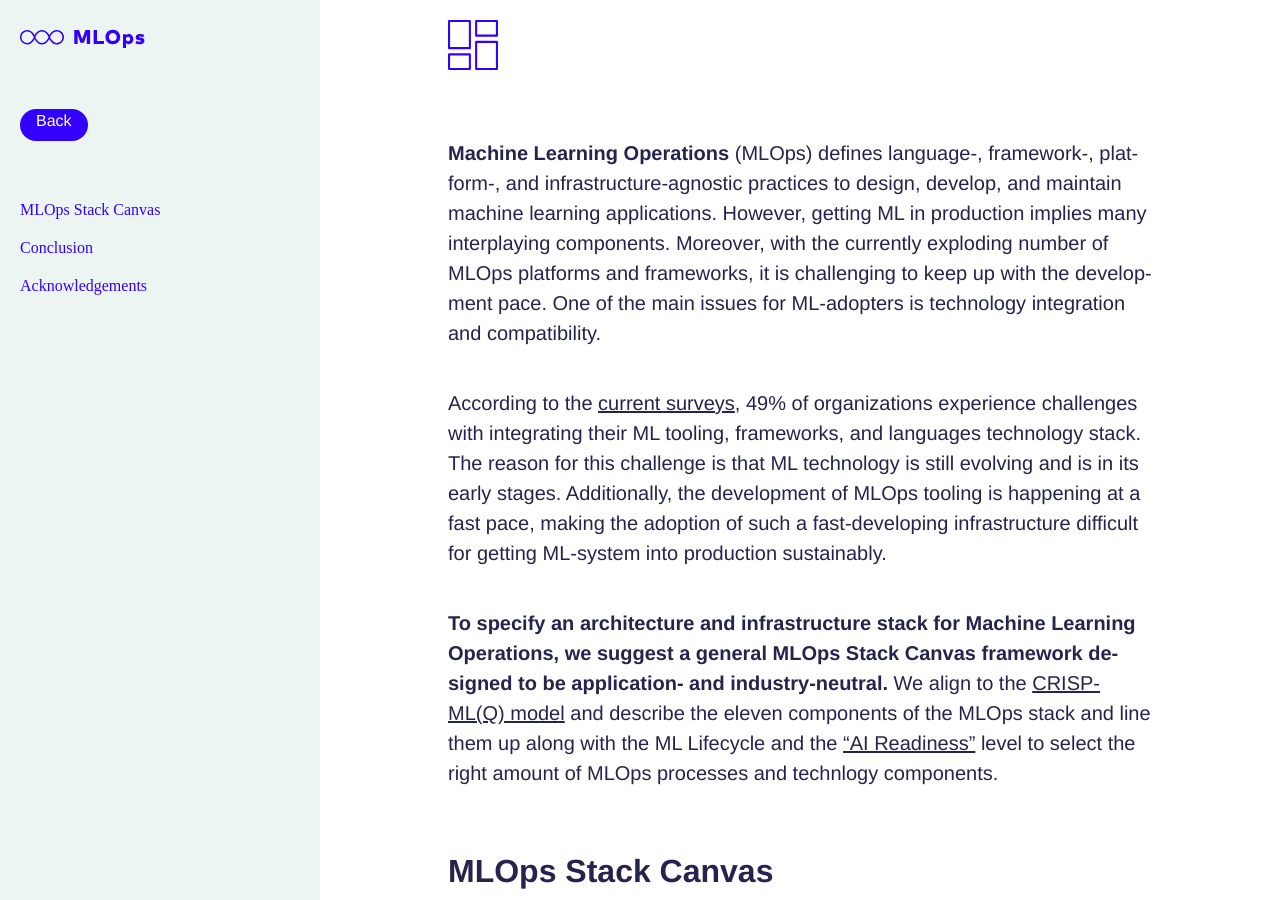
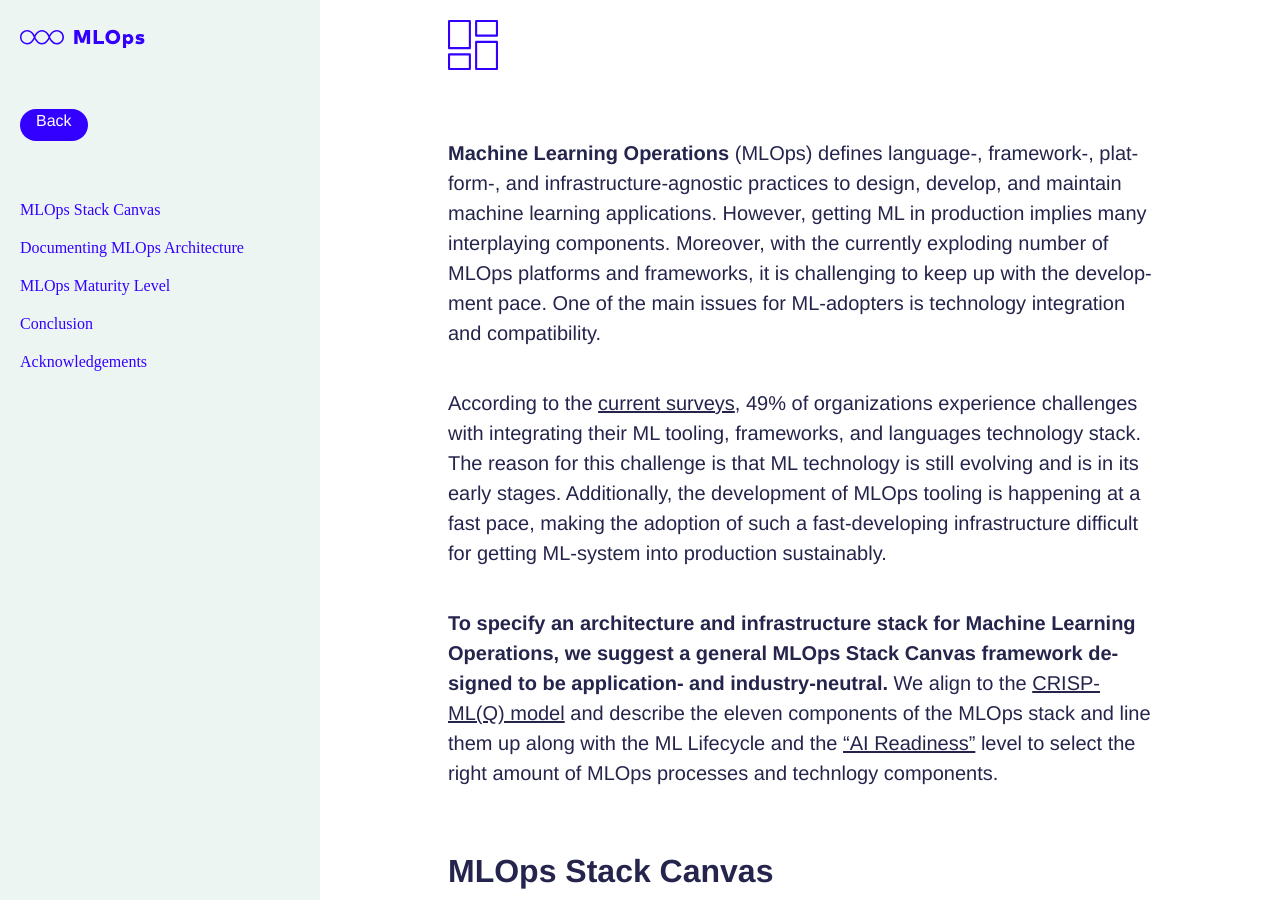
Before and after one commit to innoq/ml-ops.org, a Jekyll site: the page built from content/mlops-stack-canvas.md, in a window 1280 px wide and 900 px high. Built offline with Jekyll 4.4.1, drawn with Linux system fonts in a browser that asks for light colours; some web fonts are replaced.

Commit message:
ADRs for MLOps

```diff
--- a/content/mlops-stack-canvas.md
+++ b/content/mlops-stack-canvas.md
@@ -195,7 +195,7 @@
 
 The MLOps Stack Canvas scope is to assist you while identifying the workflows, architecture, and infrastructure components for the MLOps stack in the ML project. Answering questions in this canvas should get you a good estimation of costs that accompany your ML project in every phase.
 
-### Documenting MLOps Architecture
+## Documenting MLOps Architecture
 
 One of the effective ways to document the MLOps architecture is by using [Architecture Decision Records](https://adr.github.io/) (ARD) construct. For example, one ARD can manifest each building block from the MLOps Stack Canvas. The simplified ARD format consists of three essential components:
 
@@ -218,7 +218,7 @@
 *Consequences*: We need to move our data storage to the DVC-supported storage mechanisms. Additionally, upskilling our team members is required.
 
 
-### MLOps Maturity Level
+## MLOps Maturity Level
 
 Machine learning is still a new technology for many organizations. Launching ML-powered software solutions goes through three stages of [“AI Readiness”](https://services.google.com/fh/files/misc/ai_adoption_framework_whitepaper.pdf), which denotes a company’s maturity in incorporating AI into the business. The AI maturity can be distinguished between three phases: *Tactical, Strategic,* and *Transformational* (see Figure 3).
 
```
